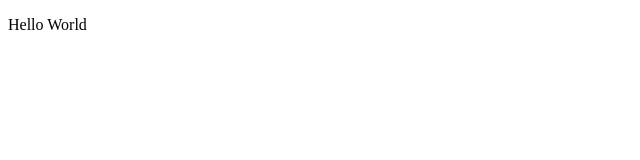
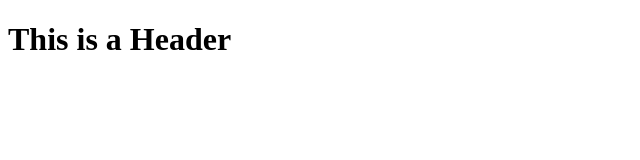
Before and after one commit to aamsg90/git-test, a website: page index.html in a window 1280 px wide. Shown: the whole page, without its empty margins (0-640 px from the left). Drawn offline with Linux system fonts and the light colour scheme.

Commit message:
First commit

```diff
--- a/index.html
+++ b/index.html
@@ -9,7 +9,7 @@
 </head>
 
 <body>
-    <P>Hello World</P>
+    <h1>This is a Header</h1>
 </body>
 
 </html>
```
